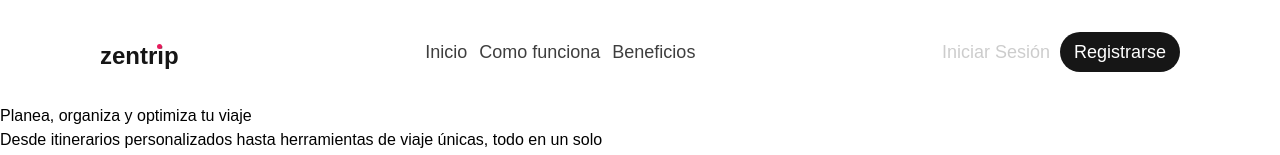
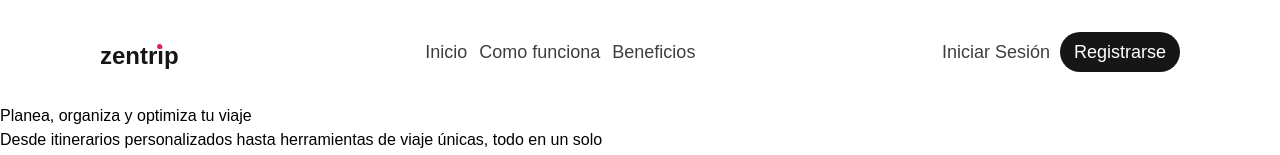
Before and after one commit to Ignacio918/viajes-app, a React (Vite) app in the folder viajes-app/: page / in a window 1280 px wide. Shown: the top 155 px of the page. Built offline with nearby package versions, Linux system fonts and the light colour scheme; a web font is replaced by a local one.

Commit message:
cambios de ui en el navbar login 4

```diff
--- a/viajes-app/src/components/Navbar.tsx
+++ b/viajes-app/src/components/Navbar.tsx
@@ -21,7 +21,7 @@ const Navbar: FC = () => {
 
       {/* Auth Links */}
       <div className="auth-buttons">
-        <Link to="/login" className="login-link">
+        <Link to="/login" className="nav-link">
           Iniciar Sesión
         </Link>
         <Link to="/register" className="register-button">
--- a/viajes-app/src/styles/Navbar.css
+++ b/viajes-app/src/styles/Navbar.css
@@ -58,8 +58,8 @@
   gap: 10px;
 }
 
-.auth-buttons .login-link {
-  color: rgba(0, 0, 0, 0.20); /* Color inicial */
+.auth-buttons .nav-link {
+  color: var(--Foundation-Text-Normal, #3E3E3E); /* Color específico */
   font-size: 18px;
   font-family: 'Urbanist', sans-serif;
   font-weight: 400;
@@ -67,7 +67,7 @@
   word-wrap: break-word;
 }
 
-.auth-buttons .login-link:hover {
+.auth-buttons .nav-link:hover {
   color: #E61C5D; /* Color al hacer hover */
 }
 
```
